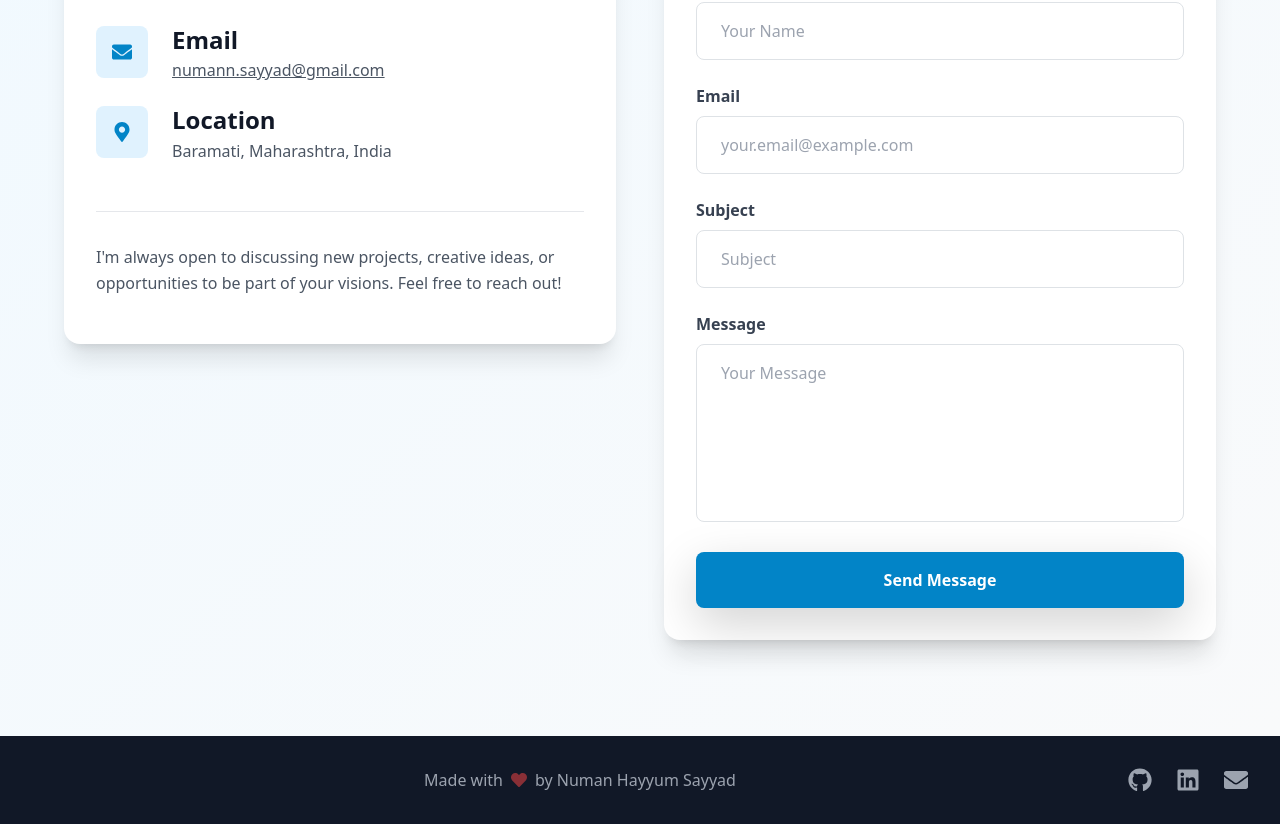
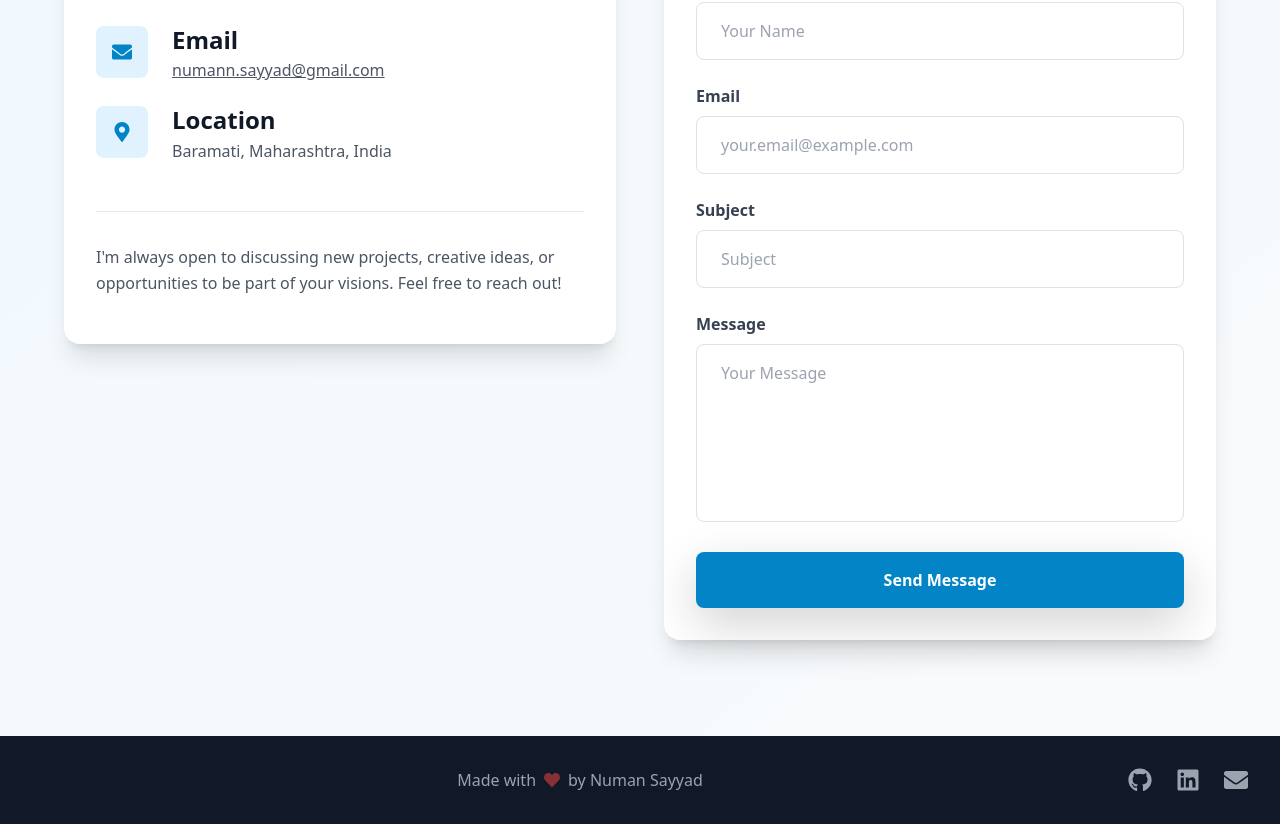
Before and after one commit to numansayyad/portfolio, a React (Vite) app: page / in a window 1280 px wide. Shown: the part 5140-5964 px from the top of the page. Built offline with nearby package versions, Linux system fonts and the light colour scheme.

Commit message:
change the code

```diff
--- a/src/components/Footer.tsx
+++ b/src/components/Footer.tsx
@@ -16,7 +16,7 @@ const Footer = () => {
           <div className="flex items-center gap-2 text-gray-400">
             <span>Made with</span>
             <FaHeart className="text-red-500 animate-pulse" />
-            <span>by Numan Hayyum Sayyad</span>
+            <span>by Numan Sayyad</span>
           </div>
 
           <div className="flex space-x-6">
```
